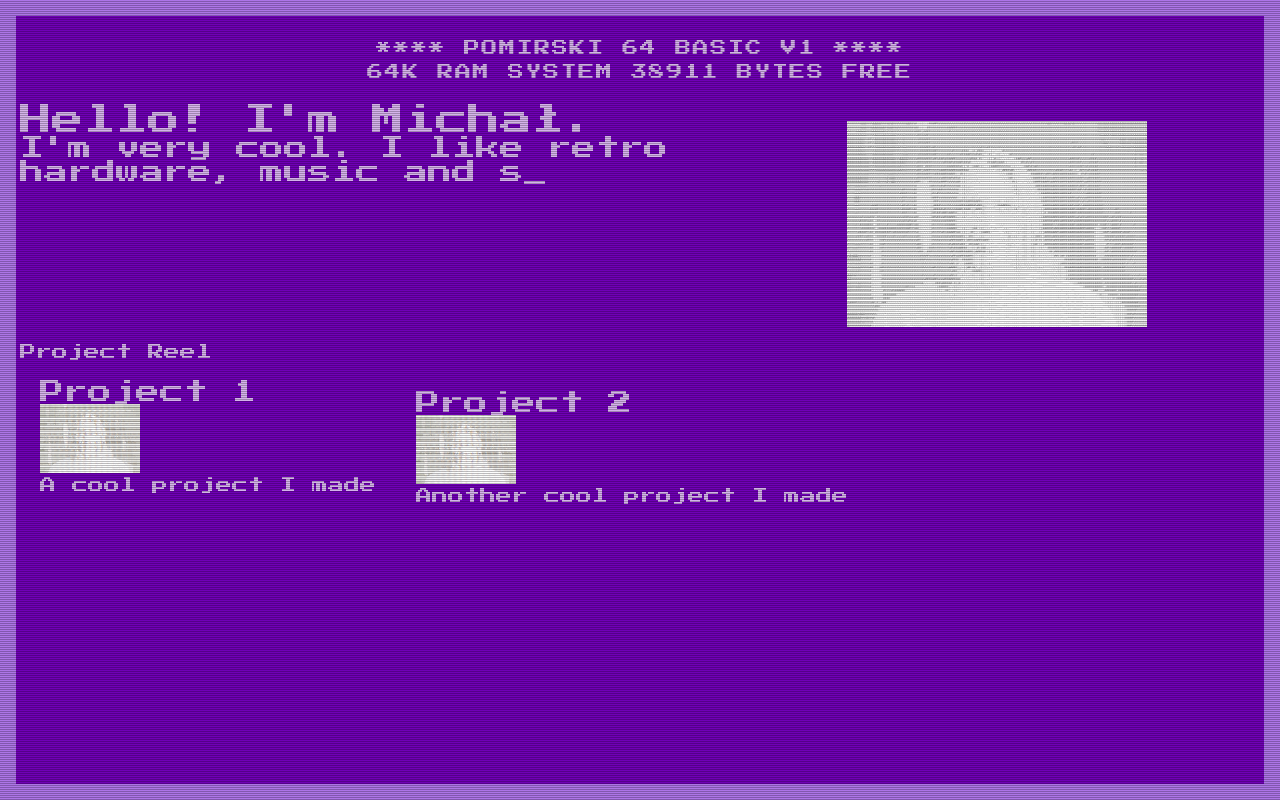
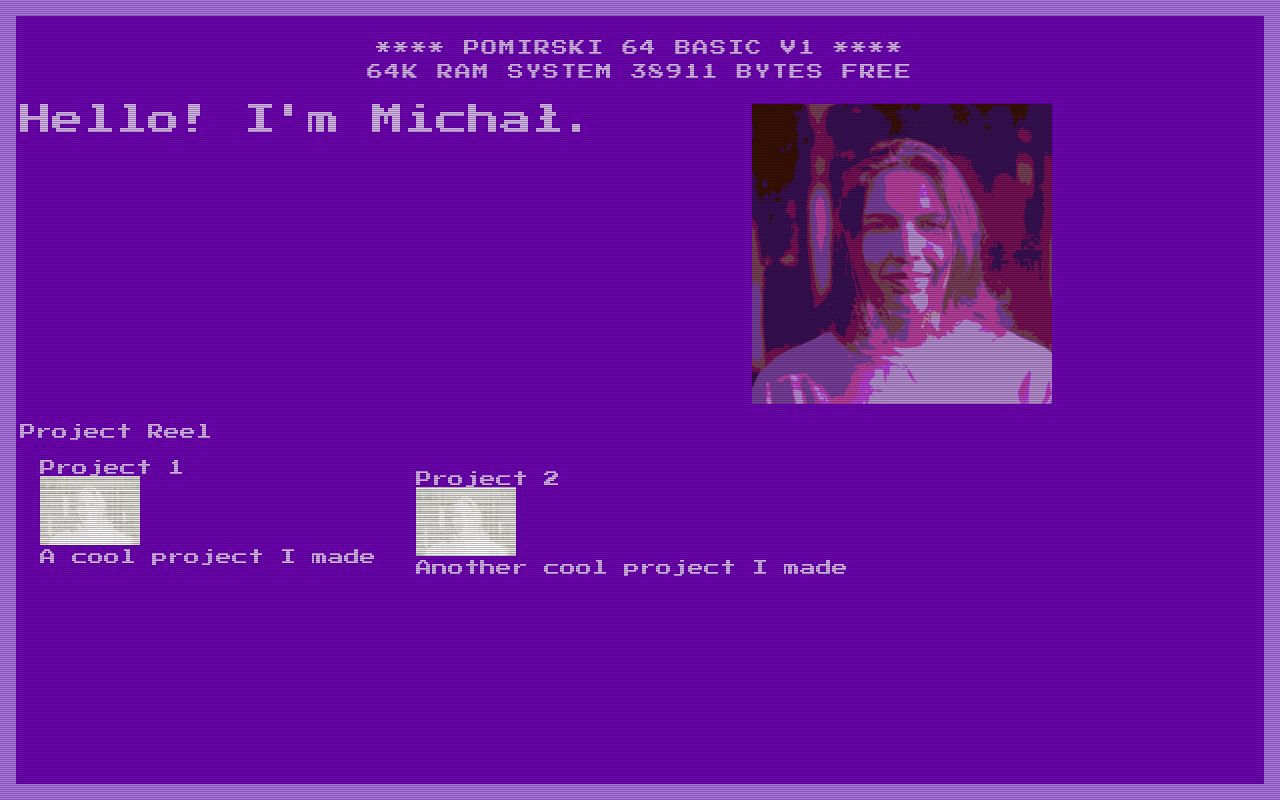
Before and after one commit to mpomirski/portfolio, a Next.js app: page / in a window 1280 px wide. Built offline with nearby package versions, Linux system fonts and the light colour scheme.

Commit message:
Added image and animations

```diff
--- a/src/app/page.tsx
+++ b/src/app/page.tsx
@@ -1,6 +1,4 @@
 import About from '@/components/About';
-import Image from 'next/image';
-import my_image from '../../public/my_image.png';
 import Introduction from '@/components/Introduction';
 import Header from '@/components/Header';
 
@@ -8,15 +6,8 @@ export default function Home() {
   return (
     <div className="content min-h-full px-1 crt">
       <Header />
-      <main className="flex min-h-max flex-row items-center">
+      <main className="min-h-80">
         <Introduction />
-        <Image
-          src={my_image}
-          alt="My image"
-          width={300}
-          height={300}
-          className="filter grayscale"
-        />
       </main>
       <section>
         <About />
--- a/src/components/Introduction.tsx
+++ b/src/components/Introduction.tsx
@@ -1,21 +1,49 @@
 'use client';
 import Typewriter from '@/components/Typewriter';
 import { useState } from 'react';
+import Image from 'next/image';
+import my_image2 from '../../public/my_image2.jpg';
+enum IntroductionState {
+  'Introduction',
+  'Image',
+  'Description',
+}
 const Introduction: React.FC = () => {
-  const [isWritingIntro, setIsWritingIntro] = useState(true);
+  const [introState, setIntroState] = useState<IntroductionState>(
+    IntroductionState.Introduction,
+  );
   const description =
     "I'm very cool. \
     I like retro hardware, music and software development.\
      You can check out my projects here.";
   return (
-    <div className="flex flex-col w-2/3 h-60">
-      <Typewriter
-        text="Hello! I'm Michał."
-        size={'h1'}
-        onFinish={() => setIsWritingIntro(false)}
-      />
-      {!isWritingIntro && (
-        <Typewriter text={description} size={'h2'} speed={50} />
+    <div className="relative min-w-full h-max">
+      <div className="flex flex-col">
+        <Typewriter
+          text="Hello! I'm Michał."
+          size={'h1'}
+          speed={50}
+          onFinish={() => setIntroState(IntroductionState.Image)}
+        />
+        {introState === IntroductionState.Description && (
+          <Typewriter text={description} size={'h2'} speed={30} />
+        )}
+      </div>
+      {(introState === IntroductionState.Image ||
+        introState === IntroductionState.Description) && (
+        <div className="absolute right-0 top-0 pr-52">
+          <div
+            className="animate-loading bg-[#7000b7] w-full h-max bottom-0 absolute z-1"
+            onAnimationEnd={() => setIntroState(IntroductionState.Description)}
+          ></div>
+          <Image
+            src={my_image2}
+            alt="My image"
+            width={300}
+            height={300}
+            className="-z-1"
+          />
+        </div>
       )}
     </div>
   );
--- a/src/components/Project.tsx
+++ b/src/components/Project.tsx
@@ -9,7 +9,7 @@ interface ProjectProps {
 const Project: React.FC<ProjectProps> = ({ title, description, image }) => {
   return (
     <div>
-      <h2>{title}</h2>
+      <h3>{title}</h3>
       <Image src={image} alt={title} width={100} height={100} />
       <p>{description}</p>
     </div>
--- a/tailwind.config.ts
+++ b/tailwind.config.ts
@@ -18,9 +18,17 @@ const config: Config = {
           '0%, 100%': { opacity: '1' },
           '50%': { opacity: '0' },
         },
+        loading: {
+          '0%': { height: '100%' },
+          '25%': { height: '75%' },
+          '50%': { height: '50%' },
+          '75%': { height: '25%' },
+          '100%': { height: '0' },
+        },
       },
       animation: {
         blink: 'blink 1s step-start infinite',
+        loading: 'loading 1s steps(10, end) forwards',
       },
     },
   },
```
Also changed, not shown: public/my_image2.jpg (added).
